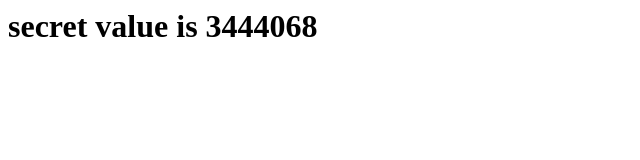
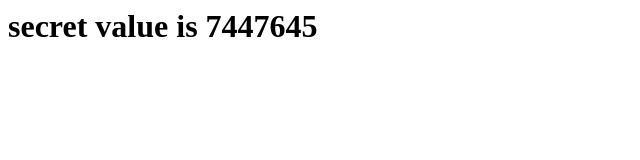
Before and after one commit to yoke777/flowers, a plain HTML site: page index.html in a window 1280 px wide. Shown: the full height of the page, 0-640 px from the left. Drawn offline with Linux system fonts and the light colour scheme.

Commit message:
Update index.html

```diff
--- a/index.html
+++ b/index.html
@@ -1 +1 @@
-<h1>secret value is 3444068</h1>
+<h1>secret value is 7447645</h1>
```
